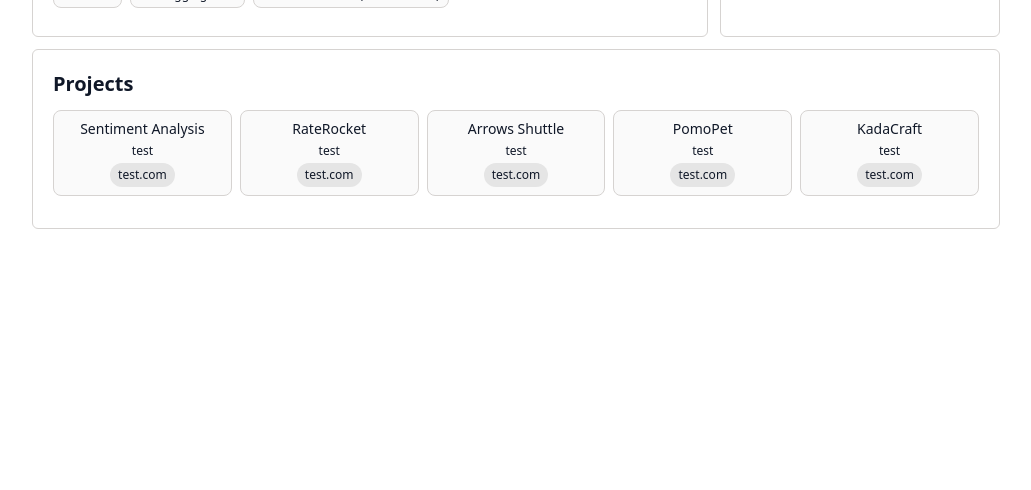
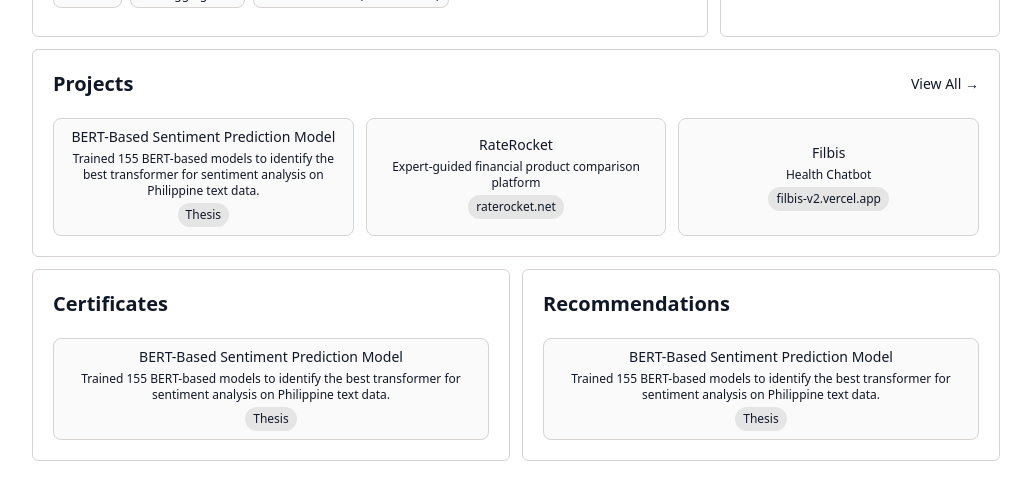
Before and after one commit to mauries-lopez/Web-Portfolio, a Next.js app: page / in a window 1280 px wide. Shown: the part 621-1111 px from the top of the page, without its empty margins (124-1155 px from the left). Before the commit the page ends 850 px from the top, so only its background shows below. Built offline with nearby package versions, Linux system fonts and the light colour scheme; some icons are missing.

Commit message:
Fixes commit
- Project section fixed
- Added certificates and recommendations section

```diff
--- a/app/page.tsx
+++ b/app/page.tsx
@@ -2,7 +2,7 @@ import Main from "@/components/Main";
 
 export default function Page() {
   return (
-    <main className="w-screen md:h-svh flex justify-center bg-white dark:bg-neutral-950 duration-500 ease-out">
+    <main className="w-full h-full flex justify-center bg-white dark:bg-neutral-950 duration-500 ease-out">
       <Main/>
     </main>
   )
--- /dev/null
+++ b/app/projects/page.tsx
@@ -0,0 +1,7 @@
+export default function Page(){
+    return(
+        <div>
+            hello
+        </div>
+    )
+}
--- /dev/null
+++ b/components/Certificates.tsx
@@ -0,0 +1,17 @@
+import Project from "@/template/Project";
+
+export default function Certificates(){
+
+    return (
+        <div className="flex flex-col items-start border border-solid border-stone-300 dark:border-neutral-700 rounded-md p-5 dark:bg-neutral-900">
+            {/* Certificates Title */}
+            <div className="w-full flex flex-row mb-5">
+                <h1 className="w-full text-lg md:text-xl font-bold text-gray-900 dark:text-gray-100 "> Certificates </h1>
+            </div>
+            {/* Certificates */}
+            <div className="w-full flex flex-col md:flex-row gap-3">
+                <Project title={"BERT-Based Sentiment Prediction Model"} desc={"Trained 155 BERT-based models to identify the best transformer for sentiment analysis on Philippine text data."} link={""} linkDisplay={"Thesis"} isPointer={false}/>
+            </div>
+        </div>
+    )
+}
--- a/components/Main.tsx
+++ b/components/Main.tsx
@@ -7,6 +7,8 @@ import Experience from "./Experience";
 import About from "./About";
 import TechStack from "./TechStack";
 import Projects from "./Projects";
+import Certificates from "./Certificates";
+import Recommendations from "./Recommendations";
 
 export default function Main() {
 
@@ -16,7 +18,7 @@ export default function Main() {
     <div className="w-250 bg-white dark:bg-neutral-950 px-4 py-8 duration-500 ease-out">
 
         {/* Header */}
-        <section className="w-full flex flex-row ">
+        <section className="w-full flex flex-row items-center justify-center">
             {/* Picture */}
             <div className="h-full">
                 <img src="profilePicture.png" className="w-40 h-40 md:w-45 object-cover" width="160" height="160"/>
@@ -87,6 +89,18 @@ export default function Main() {
                 <Projects/>
             </div>
         </section>
+
+        {/* Third Section */}
+        <section className="w-full mt-3 flex flex-row md:flex-row gap-3">
+            {/* Certificates */}
+            <div className="order-1 md:order-1 md:flex md:flex-col md:gap-3">
+                <Certificates/>
+            </div>
+            {/* Recommendations */}
+            <div className="order-1 md:order-1 md:flex md:flex-col md:gap-3">
+                <Recommendations/>
+            </div>
+        </section>
     </div>
   )
 }
--- a/components/Projects.tsx
+++ b/components/Projects.tsx
@@ -5,16 +5,17 @@ export default function Projects(){
     return (
         <div className="flex flex-col items-start border border-solid border-stone-300 dark:border-neutral-700 rounded-md p-5 dark:bg-neutral-900">
             {/* Projects Title */}
-            <div className="w-full">
-                <h1 className="text-lg md:text-xl font-bold text-gray-900 dark:text-gray-100"> Projects </h1>
+            <div className="w-full flex flex-row mb-5">
+                <h1 className="w-full text-lg md:text-xl font-bold text-gray-900 dark:text-gray-100 "> Projects </h1>
+                <a href="/techstack" className="text-xs md:text-sm flex justify-end items-center text-gray-900 dark:text-gray-100 hover:scale-101 transition cursor-pointer text-nowrap">
+                    View All →
+                </a>
             </div>
             {/* Recent Projects */}
-            <div className="w-full flex flex-col md:flex-row py-3 gap-2 ">
-                <Project title={"Sentiment Analysis"} desc={"test"} link={"test.com"}/>
-                <Project title={"RateRocket"} desc={"test"} link={"test.com"}/>
-                <Project title={"Arrows Shuttle"} desc={"test"} link={"test.com"}/>
-                <Project title={"PomoPet"} desc={"test"} link={"test.com"}/>
-                <Project title={"KadaCraft"} desc={"test"} link={"test.com"}/>
+            <div className="w-full flex flex-col md:flex-row gap-3">
+                <Project title={"BERT-Based Sentiment Prediction Model"} desc={"Trained 155 BERT-based models to identify the best transformer for sentiment analysis on Philippine text data."} link={""} linkDisplay={"Thesis"} isPointer={false}/>
+                <Project title={"RateRocket"} desc={"Expert-guided financial product comparison platform"} link={"https://www.raterocket.net"} linkDisplay={"raterocket.net"} isPointer={true}/>
+                <Project title={"Filbis"} desc={"Health Chatbot"} link={"https://filbis-v2.vercel.app/"} linkDisplay={"filbis-v2.vercel.app"} isPointer={true}/>
             </div>
         </div>
     )
--- /dev/null
+++ b/components/Recommendations.tsx
@@ -0,0 +1,17 @@
+import Project from "@/template/Project";
+
+export default function Recommendations(){
+
+    return (
+        <div className="flex flex-col items-start border border-solid border-stone-300 dark:border-neutral-700 rounded-md p-5 dark:bg-neutral-900">
+            {/* Recommendations Title */}
+            <div className="w-full flex flex-row mb-5">
+                <h1 className="w-full text-lg md:text-xl font-bold text-gray-900 dark:text-gray-100 "> Recommendations </h1>
+            </div>
+            {/* Recommendation */}
+            <div className="w-full flex flex-col md:flex-row gap-3">
+                <Project title={"BERT-Based Sentiment Prediction Model"} desc={"Trained 155 BERT-based models to identify the best transformer for sentiment analysis on Philippine text data."} link={""} linkDisplay={"Thesis"} isPointer={false}/>
+            </div>
+        </div>
+    )
+}
--- a/components/TechStack.tsx
+++ b/components/TechStack.tsx
@@ -8,7 +8,7 @@ export default function TechStack(){
             {/* Tech Stack Title */}
             <div className="w-full flex flex-row items-center ">
                 <h1 className="w-full text-lg md:text-xl font-bold text-gray-900 dark:text-gray-100"> Tech Stack </h1>
-                <a href="/techstack" className="text-xs md:text-sm w-full flex justify-end items-center text-gray-900 dark:text-gray-100 hover:scale-101 transition cursor-pointer text-nowrap">
+                <a href="/techstack" className="text-xs md:text-sm flex justify-end items-center text-gray-900 dark:text-gray-100 hover:scale-101 transition cursor-pointer text-nowrap">
                     View All →
                 </a>
             </div>
--- a/template/Project.tsx
+++ b/template/Project.tsx
@@ -1,18 +1,18 @@
 
-export default function Project({title, desc, link}){
+export default function Project({title, desc, linkDisplay, link, isPointer}){
     return (
-        <div className={`w-full p-2 flex-1 items-center justify-center bg-neutral-50 dark:bg-neutral-800 border border-stone-300 hover:border-neutral-500 dark:border-neutral-700 flex duration-500 ease-out rounded-lg hover:grow-2 cursor-pointer`}>
-            <div className="flex flex-col justify-center items-center gap-1">
-                <p className="text-sm font-medium text-gray-900 dark:text-gray-100 text-nowrap">
+        <a href={isPointer ? link : undefined} target="_blank" className={`w-full flex-1 items-center justify-center bg-neutral-50 dark:bg-neutral-800 border border-stone-300 hover:border-neutral-500 dark:border-neutral-700 flex duration-500 ease-out rounded-lg ${isPointer ? "cursor-pointer" : "cursor-default"}`}>
+            <div className={`flex flex-col justify-center items-center gap-1 p-2`}>
+                <p className="text-sm font-medium text-gray-900 dark:text-gray-100 text-center">
                     {title}
                 </p>
-                <p className="text-xs text-gray-900 dark:text-gray-100 text-nowrap">
+                <p className="text-xs text-gray-900 dark:text-gray-100 text-center">
                     {desc}
                 </p>
-                <p className="text-xs text-gray-900 dark:text-gray-100 text-nowrap bg-neutral-200 dark:bg-neutral-900 px-2 py-1 rounded-full">
-                    {link}
+                <p className="text-xs text-gray-900 dark:text-gray-100 bg-neutral-200 dark:bg-neutral-900 px-2 py-1 rounded-full">
+                    {linkDisplay}
                 </p>
             </div>
-        </div>
+        </a>
     )
 }
--- a/template/StackElement.tsx
+++ b/template/StackElement.tsx
@@ -2,7 +2,7 @@
 export default function StackElement({ element: Icon, label }) {
   return (
     <div className="flex flex-row flex-wrap bg-neutral-50 dark:bg-neutral-800 border border-stone-300 dark:border-neutral-700 rounded-lg py-1 px-2 justify-center items-center gap-1 ">
-      <Icon size={15} />
+      <Icon size={15}/>
       <p className="text-xs font-medium text-gray-900 dark:text-gray-100">
         {label}
       </p>
```
